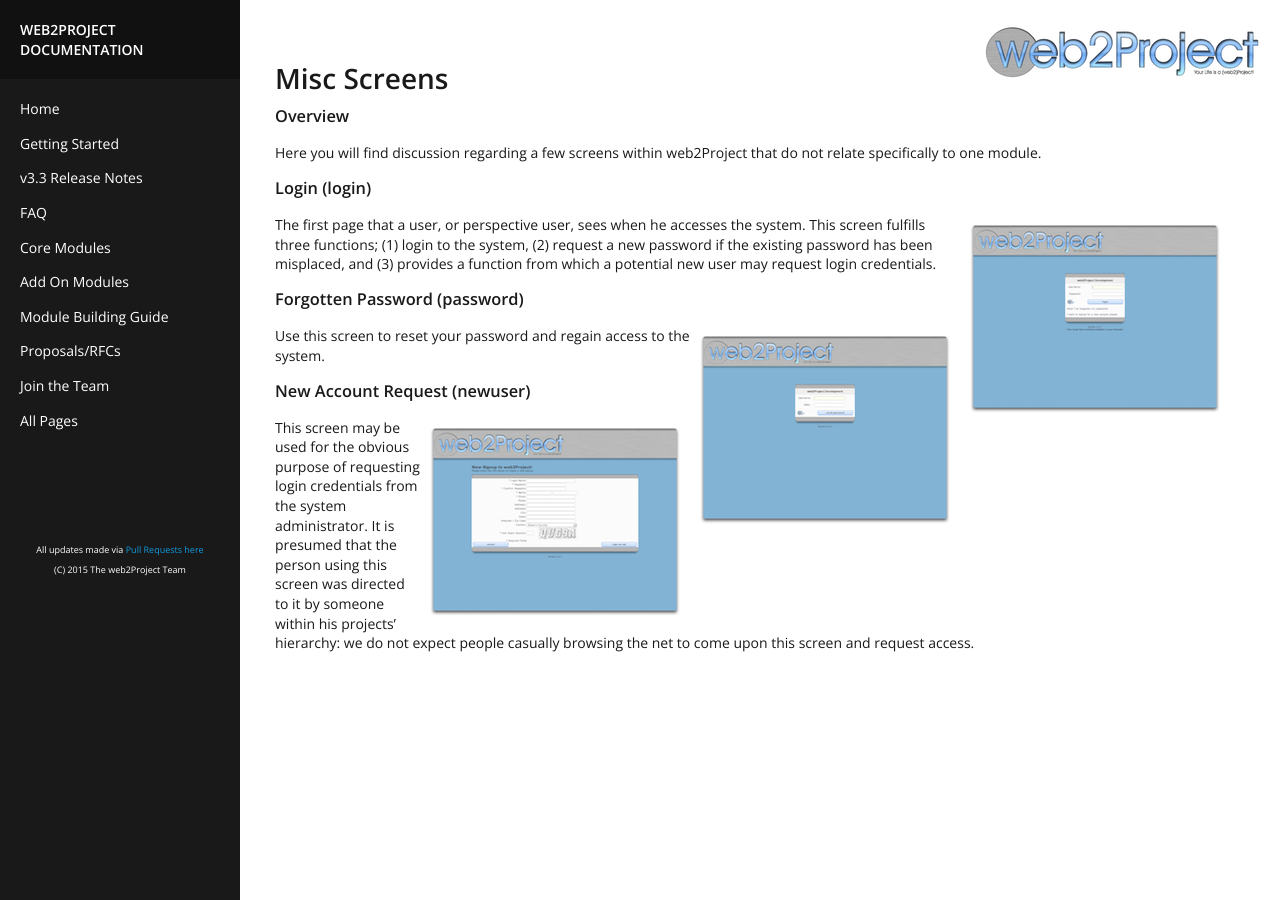
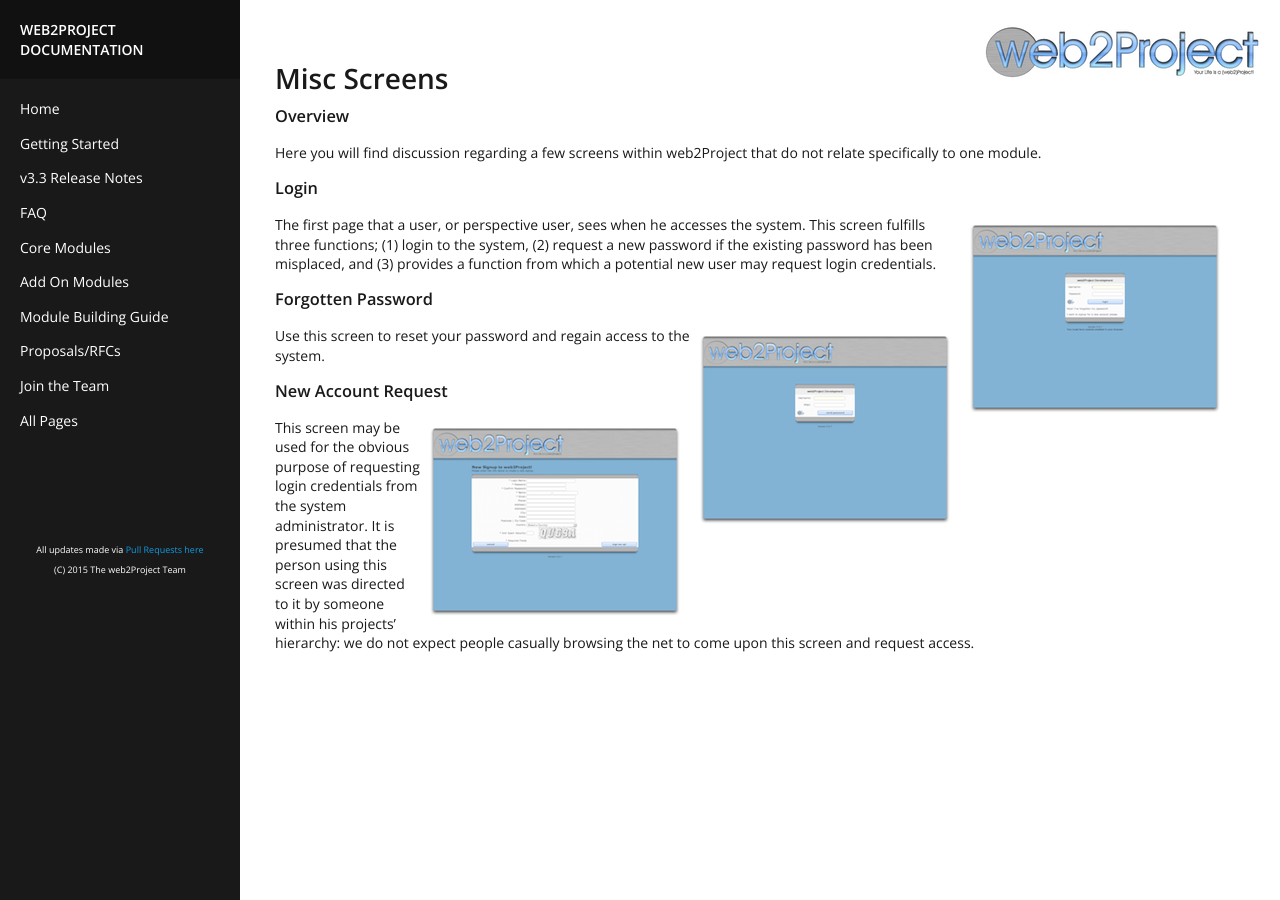
Before and after one commit to web2project/web2project.github.io, a Jekyll site: the page built from _docs/misc-screens.md, in a window 1280 px wide. Built offline with Jekyll 4.4.1, drawn with Linux system fonts in a browser that asks for light colours.

Commit message:
tweaks to force auto-generation

```diff
--- a/_docs/misc-screens.md
+++ b/_docs/misc-screens.md
@@ -8,19 +8,19 @@ status: cleanup
 
 Here you will find discussion regarding a few screens within web2Project that do not relate specifically to one module.
 
-###  Login (login)
+###  Login
 
 <a href="/assets/docs/misc/login.png"><img src="/assets/docs/misc/thumb-login.png" /></a>
 
 The first page that a user, or perspective user, sees when he accesses the system.  This screen fulfills three functions; (1) login to the system, (2) request a new password if the existing password has been misplaced, and (3) provides a function from which a potential new user may request login credentials.
 
-###  Forgotten Password (password)
+###  Forgotten Password
 
 <a href="/assets/docs/misc/forgotten_password.png"><img src="/assets/docs/misc/thumb-forgotten_password.png" /></a>
 
 Use this screen to reset your password and regain access to the system.
 
-###  New Account Request (newuser)
+###  New Account Request
 
 <a href="/assets/docs/misc/new_account.png"><img src="/assets/docs/misc/thumb-new_account.png" /></a>
 
```
